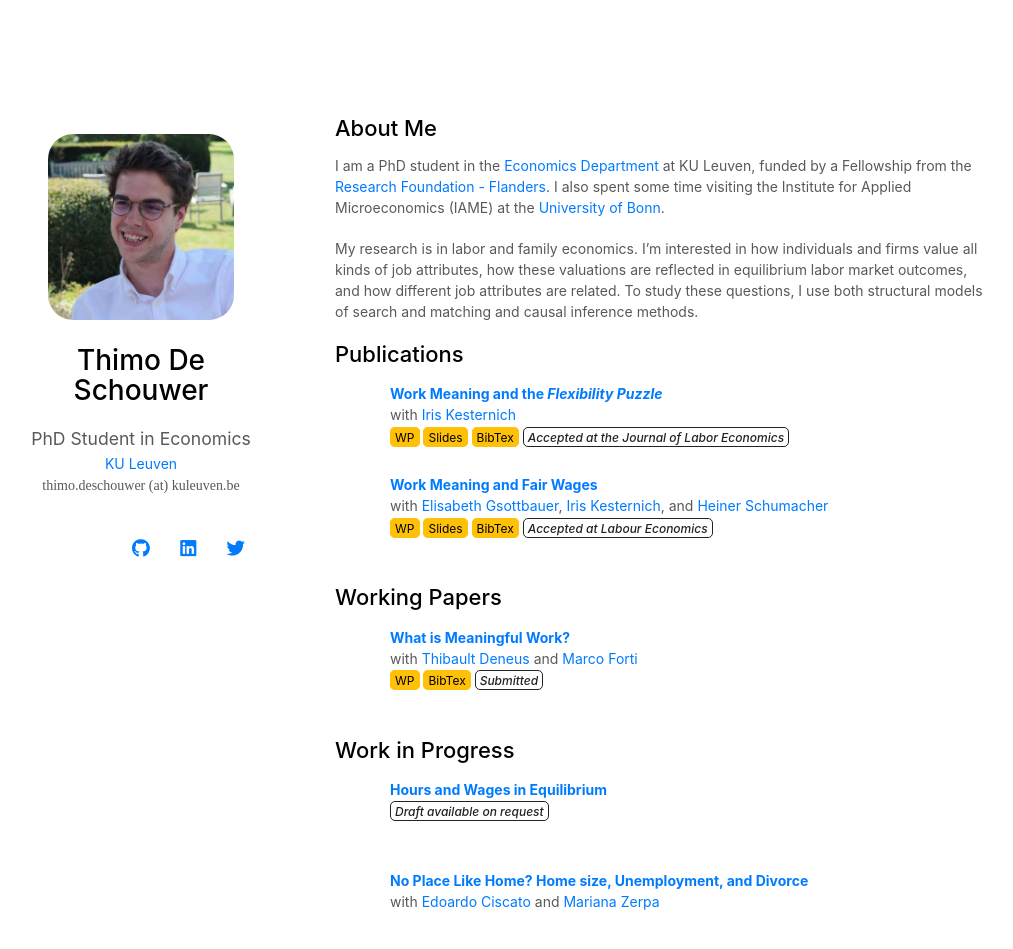
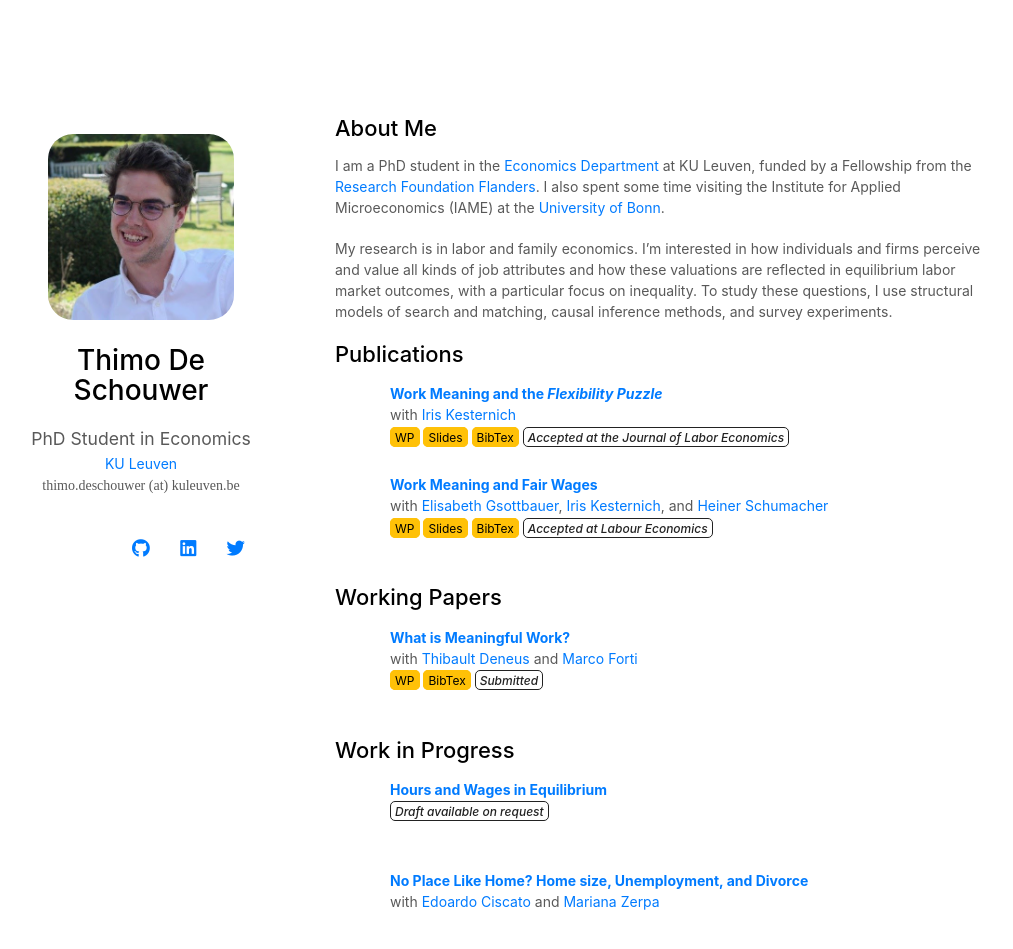
Before and after one commit to thimodeschouwer/thimodeschouwer.github.io, a Jekyll site: the page built from index.md, in a window 1280 px wide and 1052 px high. Shown: the top 949 px of the window, without its empty margins (135-1148 px from the left). Built offline with Jekyll 4.4.1, drawn with Linux system fonts in a browser that asks for light colours; nearby versions of some CDN libraries; a style sheet for code colours, icons or effects is not loaded; our own code applies the rules of GitHub Pages for plain Markdown files.

Commit message:
Update index.md

```diff
--- a/index.md
+++ b/index.md
@@ -4,9 +4,9 @@ layout: homepage
 
 ## About Me
 
-I am a PhD student in the [Economics Department](https://feb.kuleuven.be/research/economics/ces) at KU Leuven, funded by a Fellowship from the [Research Foundation - Flanders](https://www.fwo.be/en/). I also spent some time visiting the Institute for Applied Microeconomics (IAME) at the [University of Bonn](https://www.uni-bonn.de/en/university/university).
+I am a PhD student in the [Economics Department](https://feb.kuleuven.be/research/economics) at KU Leuven, funded by a Fellowship from the [Research Foundation Flanders](https://www.fwo.be/en/). I also spent some time visiting the Institute for Applied Microeconomics (IAME) at the [University of Bonn](https://www.uni-bonn.de/en/university/university).
 
-My research is in labor and family economics. I'm interested in how individuals and firms value all kinds of job attributes, how these valuations are reflected in equilibrium labor market outcomes, and how different job attributes are related. To study these questions, I use both structural models of search and matching and causal inference methods.
+My research is in labor and family economics. I'm interested in how individuals and firms perceive and value all kinds of job attributes and how these valuations are reflected in equilibrium labor market outcomes, with a particular focus on inequality. To study these questions, I use structural models of search and matching, causal inference methods, and survey experiments.
 
 {% include_relative _includes/publications.md %}
 
```
